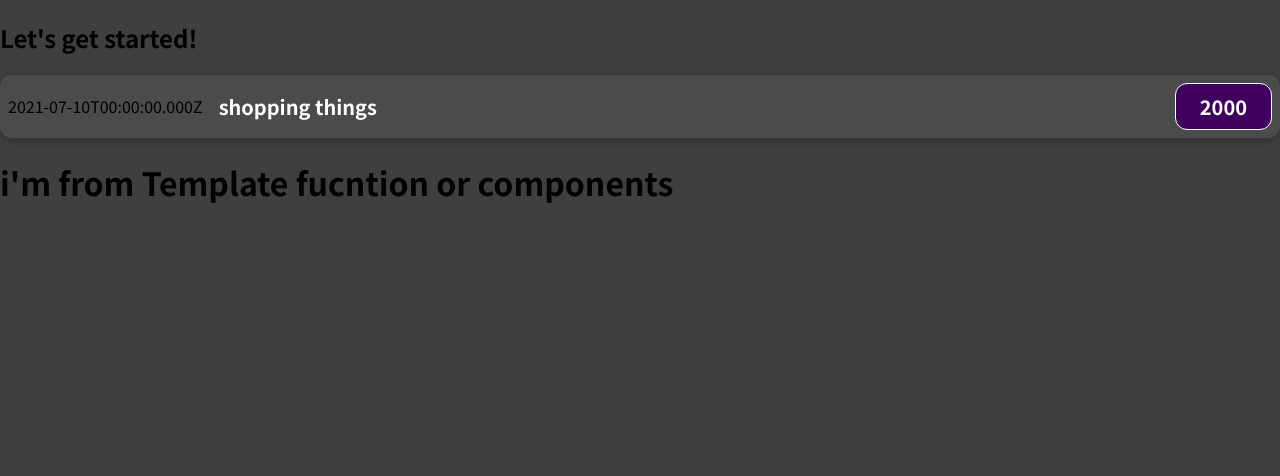
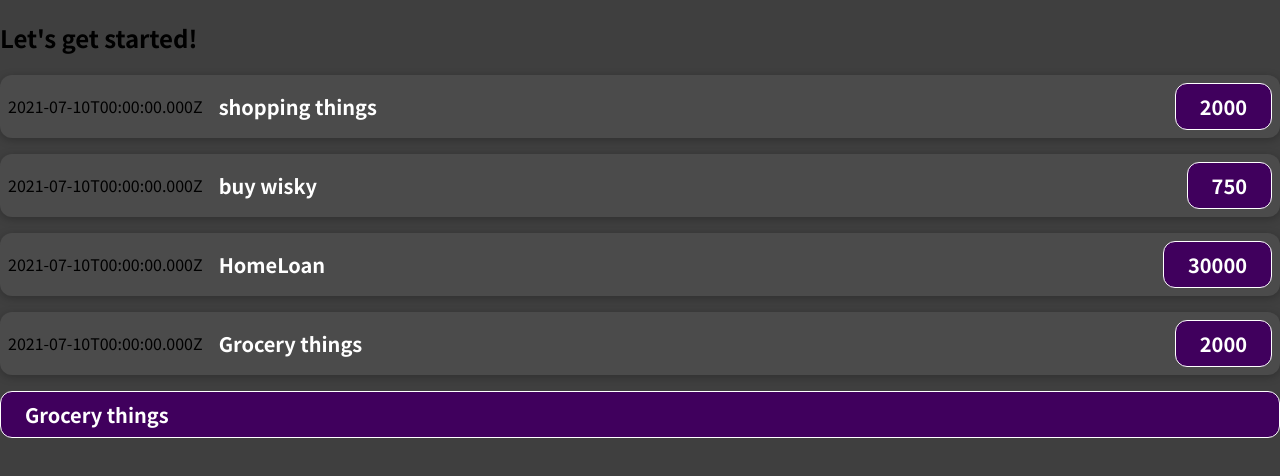
Before and after one commit to MohanRaj0310/React-Expense-Tracker, a JavaScript app: page / in a window 1280 px wide. Shown: the top 476 px of the page. Built offline with nearby package versions, Linux system fonts and the light colour scheme.

Commit message:
props is being used

```diff
--- a/src/App.js
+++ b/src/App.js
@@ -1,8 +1,9 @@
 import ExpenseItem from "./components/ExpenseItem";
-const Template = function (){
+import "./components/ExpenseItem.css";
+const Template = function (props){
   return (
     <div>
-      <h1>i'm from Template fucntion or components</h1>
+      <h1 className="expense-item__price">{props.title}</h1>
     </div>
   )
 }
@@ -13,13 +14,34 @@ function App() {
       title: 'shopping things',
       amount: 2000,
       date: new Date(2021, 7, 10)
+    },
+    {
+      id: 'e2',
+      title: 'buy wisky',
+      amount: 750,
+      date: new Date(2021, 5, 10)
+    },
+    {
+      id: 'e3',
+      title: 'HomeLoan',
+      amount: 30000,
+      date: new Date(2021, 10, 6)
+    },
+    {
+      id: 'e4',
+      title: 'Grocery things',
+      amount: 2000,
+      date: new Date(2021, 10, 6)
     }
   ]
   return (
     <div>
       <h2>Let's get started!</h2>
       <ExpenseItem title={expenses[0].title} amount={expenses[0].amount}></ExpenseItem>
-      <Template />
+      <ExpenseItem title={expenses[1].title} amount={expenses[1].amount}></ExpenseItem>
+      <ExpenseItem title={expenses[2].title} amount={expenses[2].amount}></ExpenseItem>
+      <ExpenseItem title={expenses[3].title} amount={expenses[3].amount}></ExpenseItem>
+      <Template title={expenses[3].title}/>
     </div>
   );
 }
--- a/src/components/ExpenseItem.js
+++ b/src/components/ExpenseItem.js
@@ -1,4 +1,5 @@
 import './ExpenseItem.css';
+
 function ExpenseItem (props){
   const expenseDate = new Date(2021, 6, 10)
   const expenseTitle = "Car Insurance"
```
Also changed, not shown: src/playground/testing.js (+15 -0 lines).
